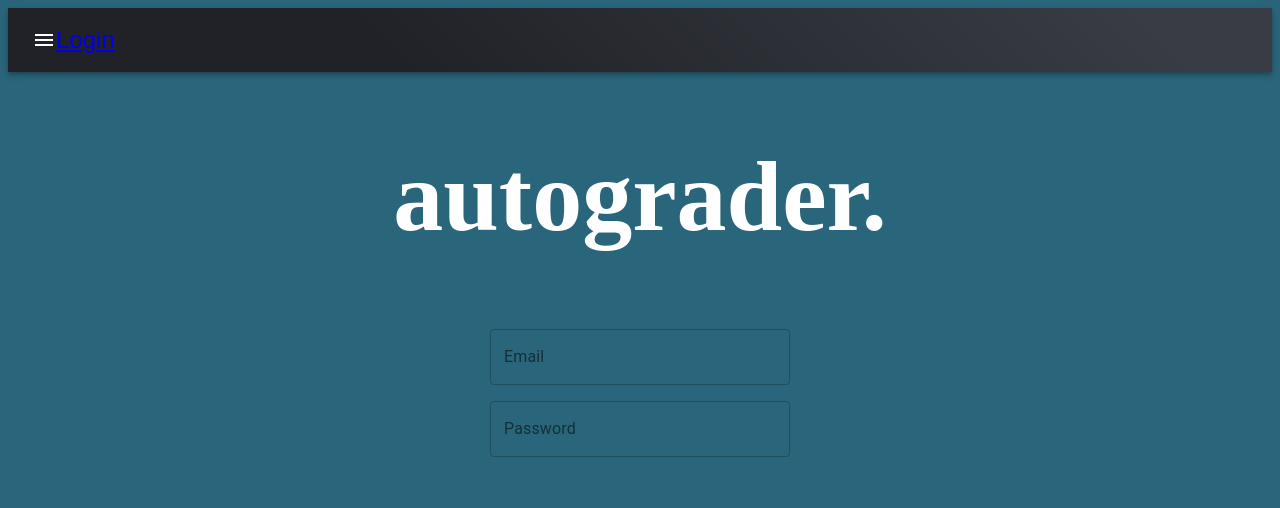
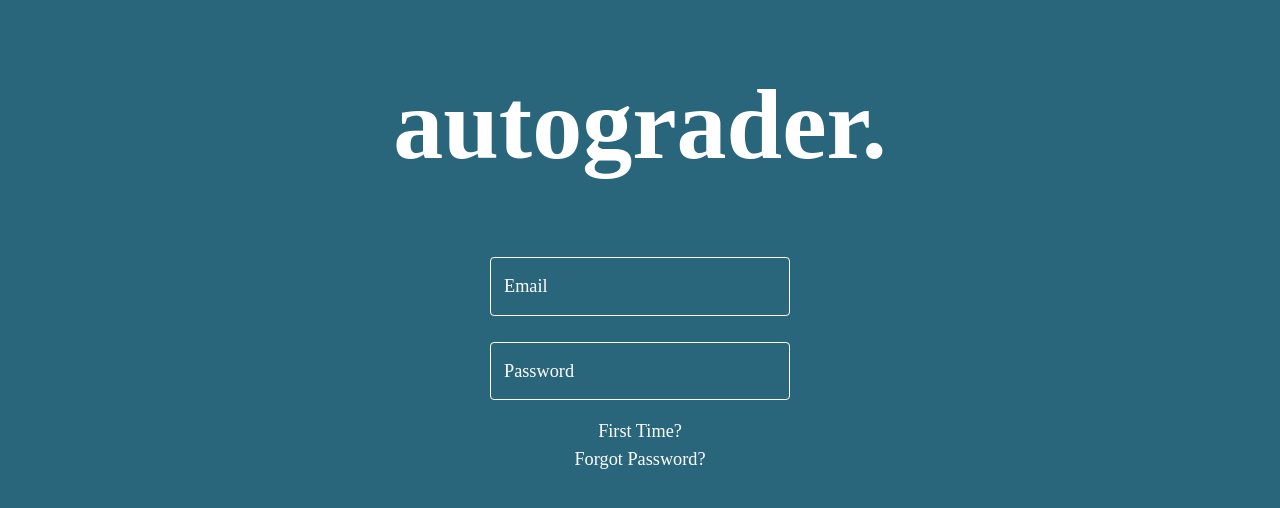
Before and after one commit to Autograder/rook, a React (Create React App) app: page /login in a window 1280 px wide. Shown: the top 508 px of the page. Built offline with nearby package versions, Linux system fonts and the light colour scheme.

Commit message:
Adding function and style to Login page

```diff
--- a/src/App.tsx
+++ b/src/App.tsx
@@ -1,44 +1,15 @@
-import React from 'react';
-import Routes from "./Routes";
-import { Link } from 'react-router-dom';
-import { AppBar, Toolbar, IconButton } from '@material-ui/core';
-// tslint doesn't like this import even though it works...
-import MenuIcon from '@material-ui/icons/Menu';
-import { makeStyles } from '@material-ui/core/styles';
+import React, { Component } from 'react';
+import Routes from './Routes'
 
+class App extends Component {
 
-const useStyles = makeStyles((theme) => ({
-  root: {
-    flexGrow: 1,
-    background: 'linear-gradient(45deg, #212228 30%, #393C44 90%)',
-  },
-  title: {
-    flexGrow: 1,
-
-  },
-  menuButton: {
-    marginRight: theme.spacing(2),
+  render() {
+    return (
+      <div>
+        <Routes/>
+      </div>
+    );
   }
-}));
-
-const App: React.FC = () => {
-
-  const classes = useStyles();
-
-  return (
-    <div>
-      <AppBar className={classes.root} position="static">
-        <Toolbar>
-          <IconButton edge="start" className={classes.menuButton} color="inherit" aria-label="menu">
-            <MenuIcon />
-            <Link to="/login">Login</Link>
-          </IconButton>
-        </Toolbar>
-      </AppBar>
-      <Routes />
-    </div>
-  );
-
 }
 
 export default App;
--- a/src/Routes.tsx
+++ b/src/Routes.tsx
@@ -1,11 +1,18 @@
 import React from 'react';
-import { Route, Switch } from 'react-router-dom';
+import { Redirect, Route, Switch } from 'react-router-dom';
 import Login from './components/Login';
+import Instructions from './components/Instructions';
+import Reset from './components/Reset';
 
 const Routes: React.FC = () => {
   return (
     <Switch>
+      <Route path='/' exact component={Login}>
+          <Redirect to="/login" />
+      </Route>
       <Route path="/login" exact component={Login} />
+      <Route path="/instructions" exact component={Instructions} />
+      <Route path="/reset" exact component={Reset} />
     </Switch>
   );
 }
--- /dev/null
+++ b/src/components/Instructions.tsx
@@ -0,0 +1,10 @@
+import React from 'react';
+
+export default function Instructions() {
+    return (
+        <div>
+            <h1> Instructions </h1>
+            <h5> Hello! This is where instructions to sign up for Autograder will live. Should be mostly a static page with a few links/redirects. </h5>
+        </div>
+    );
+}
--- a/src/components/Login.tsx
+++ b/src/components/Login.tsx
@@ -3,17 +3,46 @@ import TextField from '@material-ui/core/TextField';
 import { createStyles, makeStyles, Theme } from '@material-ui/core/styles';
 import { createMuiTheme } from '@material-ui/core/styles';
 import { ThemeProvider } from '@material-ui/styles';
+import Link from '@material-ui/core/Link';
+import Typography from '@material-ui/core/Typography'
 
-const useStyles = makeStyles((theme: Theme) =>
+
+const theme = createMuiTheme({
+  palette: {
+    // Link when unclicked
+    primary: {
+      main: '#ffffff',
+    },
+    text: {
+      // Input box when hovered over
+      primary: '#ffffff',
+      // Text in input box when unclicked
+      secondary: '#ffffff',
+    },
+  },
+  typography: {
+    // Link and Input box text
+    fontFamily: 'Quicksand',
+    fontSize: 16,
+  },
+});
+
+const styles = makeStyles((theme: Theme) =>
   createStyles({
     form: {
       '& > *': {
         margin: theme.spacing(1),
         width: 300,
-        'position' : 'absolute',
+        'position' : 'relative',
         'left' : '50%',
         'margin-left' : '-150px',
-        'padding-bottom' : '100px',
+        'padding-bottom' : '10px',
+      },
+      // Border of Input Boxes when not clicked
+      '& .MuiOutlinedInput-root': {
+        '& fieldset': {
+          borderColor: 'white',
+        },
       },
     },
     title : {
@@ -21,38 +50,28 @@ const useStyles = makeStyles((theme: Theme) =>
       'font-size': '100px',
       'text-align' : 'center',
     },
-    text: {
-      'borderColor' : 'white',
-    }
   }),
 );
 
-const theme = createMuiTheme({
-  palette: {
-    primary: {
-      main: '#f8f8f8',
-    },
-  },
-});
+export default function Login() {
 
-export default function Login() {
-  const classes = useStyles();
+  const classes = styles();
     return (
       <div>
         <h1 className={classes.title}>autograder.</h1>
-        <body>
-          <p>
         <ThemeProvider theme={theme}>
           <form className={classes.form} noValidate autoComplete="off">
-              <TextField id="outlined-basic" className={classes.text} color="primary" label="Email" variant="outlined" />
+            <TextField id="outlined-basic" color="primary" label="Email" variant="outlined" />
           </form>
-            <br/><br/><br/><br/>
           <form className={classes.form} noValidate autoComplete="off">
-              <TextField id="outlined-basic" className={classes.text} color="primary" label="Password" variant="outlined" />
+            <TextField id="outlined-basic" color="primary" label="Password" type="password" autoComplete="current-password" variant="outlined" />
           </form>
+          <Typography align='center'>
+            <Link href="instructions"> First Time? </Link>
+            <br/>
+            <Link href="reset"> Forgot Password? </Link>
+          </Typography>
         </ThemeProvider>
-          </p>
-        </body>
       </div>
     );
 }
--- /dev/null
+++ b/src/components/Reset.tsx
@@ -0,0 +1,10 @@
+import React from 'react';
+
+export default function Reset() {
+    return (
+        <div>
+            <h1> Need to Reset your Password? </h1>
+            <h5> Hello! This is where instructions to reset your password will be. Should be a mostly static page with a button that will email a new password. </h5>
+        </div>
+    );
+}
```
Lines whose indentation alone changed are shown as unchanged.
